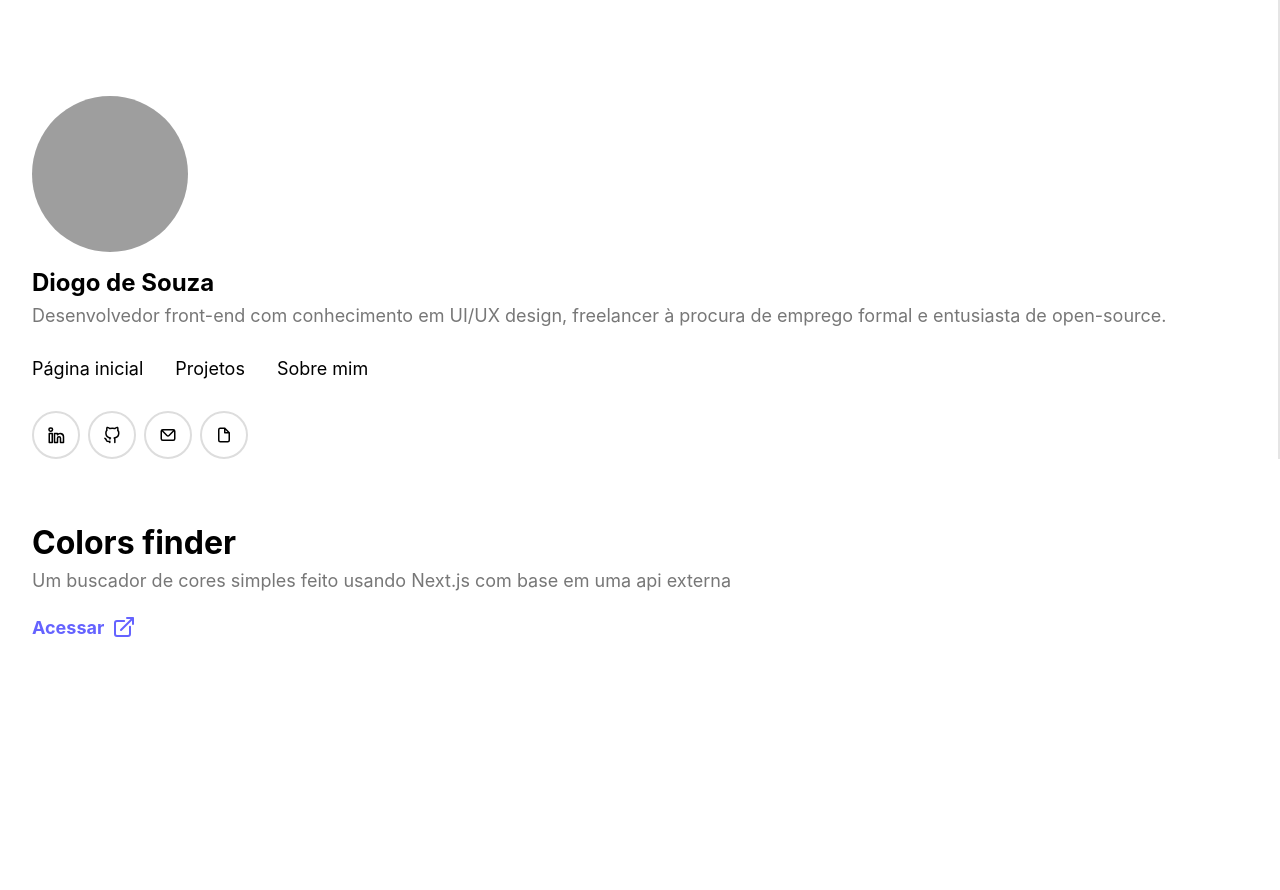
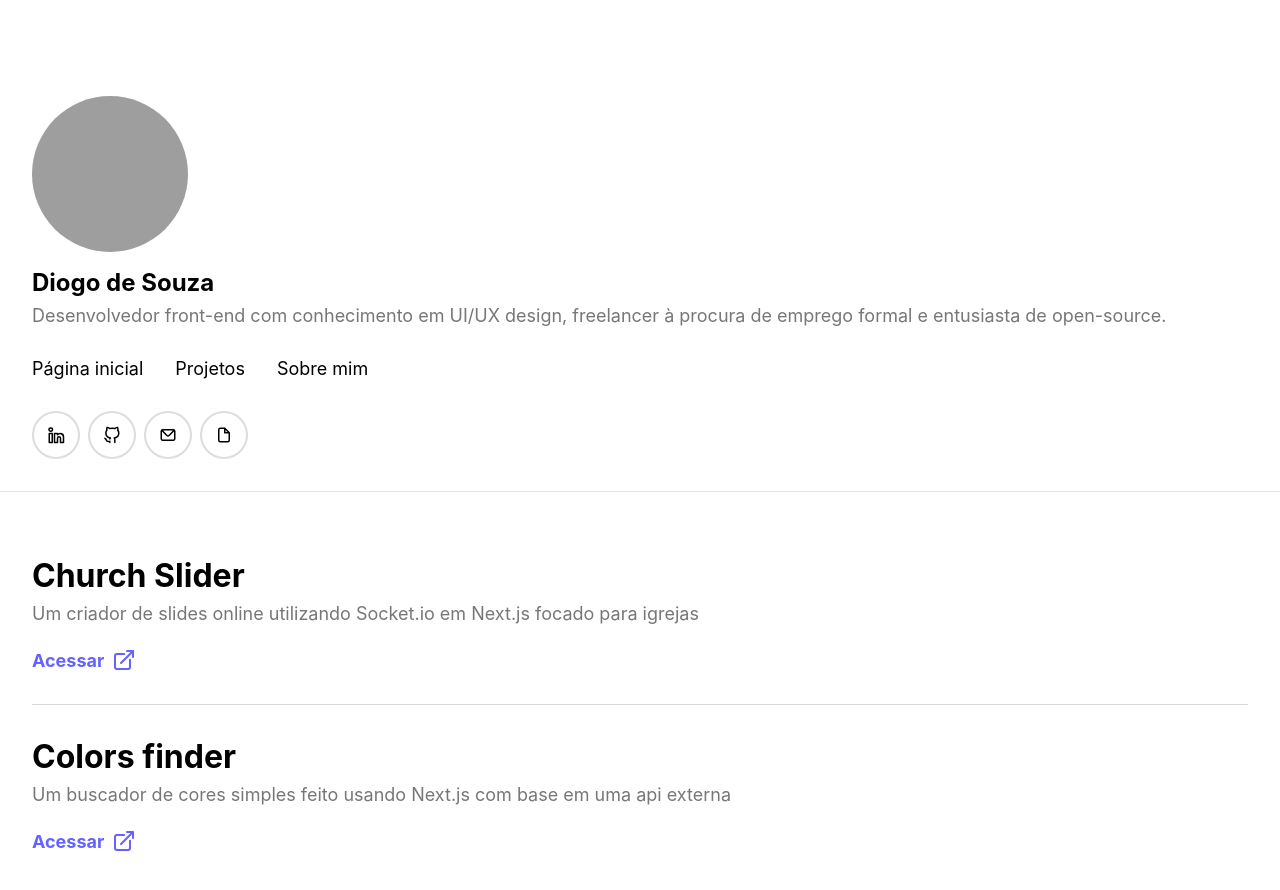
Before and after one commit to sozua/portfolio, a Next.js app: page /projetos in a window 1280 px wide. Shown: the top 890 px of the page. Before the commit the page ends 800 px from the top, so only its background shows below. Built offline with nearby package versions, Linux system fonts and the light colour scheme; grey boxes are pictures that could not be loaded.

Commit message:
Adicionado mais um projeto

```diff
--- a/src/components/Navbar/styled.js
+++ b/src/components/Navbar/styled.js
@@ -12,9 +12,11 @@ export const Wrapper = styled.div`
   }
   @media (max-width: 1280px) {
     grid-column: 1 / -1;
-    padding: 0 32px;
+    padding: 0 32px 32px 32px;
     position: initial;
     height: auto;
+    border: 0;
+    border-bottom: 1px solid rgba(0, 0, 0, 0.1);
   }
 `;
 
--- a/src/components/PostItem/styled.js
+++ b/src/components/PostItem/styled.js
@@ -26,10 +26,14 @@ export const Date = styled.h6`
 `;
 
 export const Category = styled.a`
+  transition: 0.15s all cubic-bezier(0, 0, 0.2, 1);
   font-size: 1.125rem;
   font-weight: bold;
   text-transform: uppercase;
   color: var(--primary-text);
+  &:hover {
+    color: var(--primary-text-light);
+  }
 `;
 
 export const Title = styled.h1`
--- a/src/pages/_app.js
+++ b/src/pages/_app.js
@@ -11,9 +11,6 @@ const Wrapper = styled.div`
   width: 100%;
   margin: 0 auto;
   @media (max-width: 1501px) {
-    max-width: 1280px;
-  }
-  @media (max-width: 1366px) {
     max-width: 1216px;
   }
   @media (max-width: 1280px) {
--- a/src/pages/projetos.js
+++ b/src/pages/projetos.js
@@ -4,9 +4,14 @@ export default function Home() {
   return (
     <>
       <ProjectItem
+        title='Church Slider'
+        description='Um criador de slides online utilizando Socket.io em Next.js focado para igrejas'
+        url='https://github.com/sozua/slider'
+      />
+      <ProjectItem
         title='Colors finder'
         description='Um buscador de cores simples feito usando Next.js com base em uma api externa'
-        url='https://colors.sozua.dev'
+        url='https://github.com/sozua/colors-finder'
       />
     </>
   );
```
